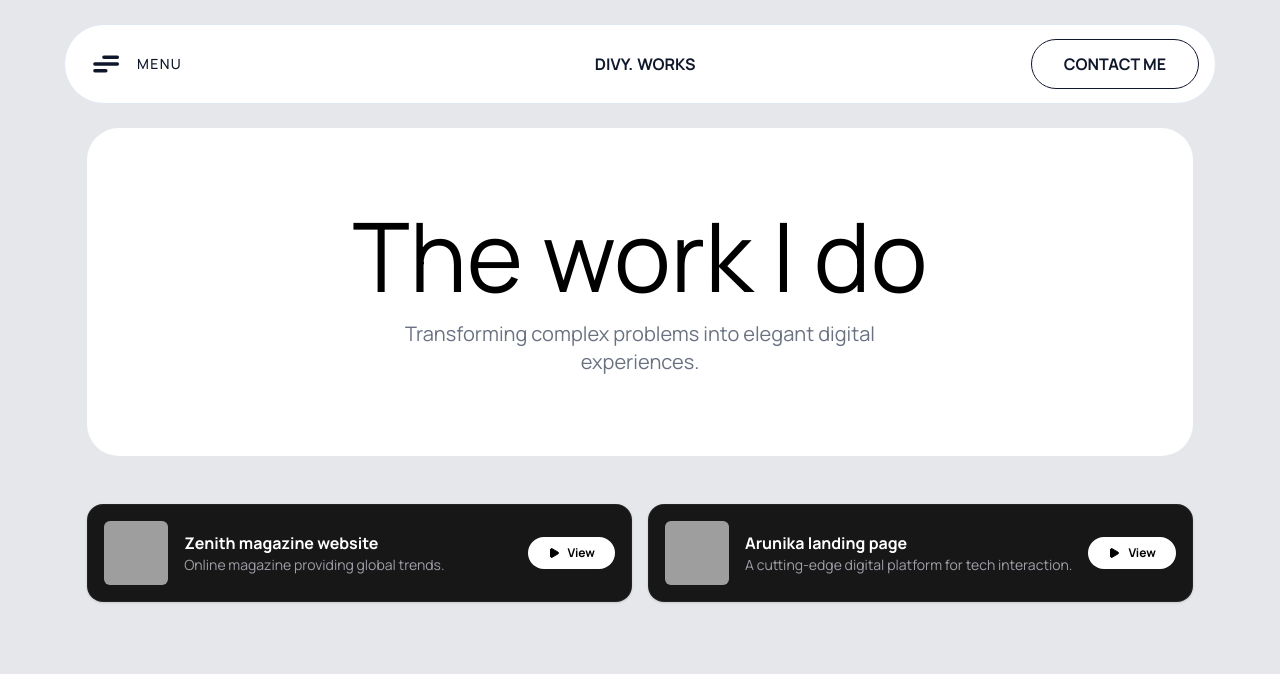
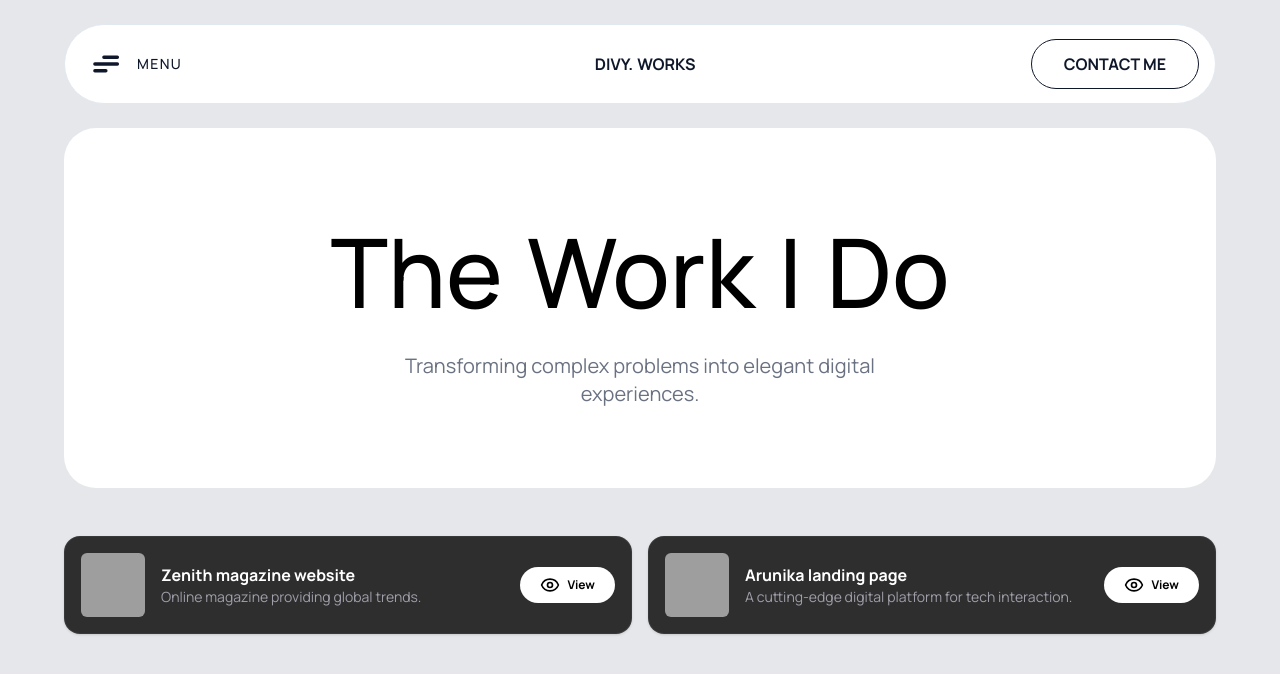
Before and after one commit to Divygupta208/Portfolio, a React (Vite) app: page /works in a window 1280 px wide. Shown: the top 674 px of the page. Built offline with nearby package versions, Linux system fonts and the light colour scheme; grey boxes are pictures that could not be loaded.

Commit message:
fixes/work

```diff
--- a/src/components/works/WorksHero.tsx
+++ b/src/components/works/WorksHero.tsx
@@ -1,7 +1,7 @@
-import React, { useState, useId } from 'react';
-import { motion, AnimatePresence } from 'framer-motion';
-import { ArrowUpRight, X, Play } from 'lucide-react';
-import TextAnimation from '../ui/TextAnimation';
+import React, { useState, useId } from "react";
+import { motion, AnimatePresence } from "framer-motion";
+import { ArrowUpRight, X, Play, Eye } from "lucide-react";
+import TextAnimation from "../ui/TextAnimation";
 
 interface Project {
   id: number;
@@ -12,6 +12,8 @@ interface Project {
   longDescription?: string;
   image: string;
   techStack?: string[];
+  isCodeAvailable?: boolean;
+  isLiveAvailable?: boolean;
 }
 
 const projects: Project[] = [
@@ -21,9 +23,13 @@ const projects: Project[] = [
     year: "2023",
     title: "Zenith magazine website",
     description: "Online magazine providing global trends.",
-        longDescription: "Zenith is a comprehensive digital publishing platform built to handle high-traffic editorial content. It features a custom CMS, real-time analytics, and a fully responsive design tailored for a premium reading experience.",
-        image: "https://images.unsplash.com/photo-1496181133206-80ce9b88a853?auto=format&fit=crop&q=80&w=800",
-        techStack: ["React", "Next.js", "Tailwind CSS", "Framer Motion"]
+    longDescription:
+      "Zenith is a comprehensive digital publishing platform built to handle high-traffic editorial content. It features a custom CMS, real-time analytics, and a fully responsive design tailored for a premium reading experience.",
+    image:
+      "https://images.unsplash.com/photo-1496181133206-80ce9b88a853?auto=format&fit=crop&q=80&w=800",
+    techStack: ["React", "Next.js", "Tailwind CSS", "Framer Motion"],
+    isCodeAvailable: true,
+    isLiveAvailable: true,
   },
   {
     id: 2,
@@ -31,10 +37,14 @@ const projects: Project[] = [
     year: "2022",
     title: "Arunika landing page",
     description: "A cutting-edge digital platform for tech interaction.",
-        longDescription: "Arunika focuses on minimalist aesthetics combined with powerful interactive elements. The landing page uses advanced WebGL transitions and a fluid layout system to engage users from the first second.",
-        image: "https://images.unsplash.com/photo-1517694712202-14dd9538aa97?auto=format&fit=crop&q=80&w=800",
-        techStack: ["TypeScript", "Three.js", "GSAP", "PostCSS"]
-    }
+    longDescription:
+      "Arunika focuses on minimalist aesthetics combined with powerful interactive elements. The landing page uses advanced WebGL transitions and a fluid layout system to engage users from the first second.",
+    image:
+      "https://images.unsplash.com/photo-1517694712202-14dd9538aa97?auto=format&fit=crop&q=80&w=800",
+    techStack: ["TypeScript", "Three.js", "GSAP", "PostCSS"],
+    isCodeAvailable: false,
+    isLiveAvailable: true,
+  },
 ];
 
 export default function WorkHero() {
@@ -42,33 +52,33 @@ export default function WorkHero() {
   const id = useId(); // Unique ID for Framer Motion layout transitions
 
   return (
-        <section className="min-h-screen w-full">
+    <section className="min-h-screen w-full px-4 md:px-6 lg:p-0">
       {/* Header */}
-            <div className="max-w-6xl bg-white py-20 rounded-4xl  mb-12 text-center flex flex-col justify-center items-center">
+      <div className="w-full max-w-6xl mx-auto bg-white py-20 rounded-4xl  mb-12 text-center flex flex-col justify-center items-center">
         <TextAnimation
-                    text="The work I do"
-                    variant="allUp"
+          text="The Work I Do"
+          variant="wordUp"
           delay={0.5}
           trigger={true}
-                    className="mb-2 md:mb-4 text-xl md:text-3xl lg:text-8xl text-black"
+          className="mb-2 md:mb-4 text-4xl md:text-6xl lg:text-8xl text-black font-medium leading-tight"
         />
         <TextAnimation
           text="Transforming complex problems into elegant digital experiences."
           variant="allUp"
           delay={0.7}
           trigger={true}
-                    className="text-gray-500 text-xl max-w-xl mx-auto"
+          className="text-gray-500 text-lg md:text-xl max-w-xl mx-auto"
         />
       </div>
 
       {/* List-Style Grid Section */}
-            <div className="grid grid-cols-1 lg:grid-cols-2 gap-4">
+      <div className="w-full max-w-6xl mx-auto grid grid-cols-1 lg:grid-cols-2 gap-4">
         {projects.map((project) => (
           <motion.div
             layoutId={`card-${project.id}-${id}`}
             key={project.id}
             onClick={() => setActiveProject(project)}
-                        className="bg-black/90 rounded-2xl p-4 flex items-center gap-4 shadow-sm border border-white/5 cursor-pointer hover:bg-black transition-colors group"
+            className="bg-black/80 rounded-2xl p-4 flex items-center gap-4 shadow-sm border border-white/5 cursor-pointer hover:bg-black transition-colors group"
           >
             {/* Tiny Album Art Style Image */}
             <motion.div
@@ -101,7 +111,7 @@ export default function WorkHero() {
             {/* View Button */}
             <div className="shrink-0">
               <button className="bg-white text-black text-xs font-bold px-5 py-2 rounded-full hover:scale-105 transition-transform flex items-center gap-2">
-                                <Play size={12} fill="currentColor" /> View
+                <Eye size={20} /> View
               </button>
             </div>
           </motion.div>
@@ -124,12 +134,12 @@ export default function WorkHero() {
             <div className="fixed inset-0 grid place-items-center z-[100] pointer-events-none p-4">
               <motion.div
                 layoutId={`card-${activeProject.id}-${id}`}
-                                className="w-full max-w-[600px] h-fit max-h-[90vh] flex flex-col bg-white dark:bg-neutral-900 rounded-3xl overflow-hidden shadow-2xl pointer-events-auto"
+                className="w-full max-w-150 h-fit max-h-[80vh] md:max-h-[90vh] flex flex-col bg-white dark:bg-neutral-900 rounded-3xl overflow-hidden shadow-2xl pointer-events-auto"
               >
-                                <div className='relative'>
+                <div className="relative">
                   <motion.div
                     layoutId={`image-${activeProject.id}-${id}`}
-                                        className='w-full aspect-video'
+                    className="w-full h-60 sm:h-72 aspect-video"
                   >
                     <img
                       src={activeProject.image}
@@ -174,10 +184,15 @@ export default function WorkHero() {
 
                   {activeProject.techStack && (
                     <div className="pt-6 border-t border-gray-100 dark:border-zinc-800">
-                                            <h4 className="text-sm font-semibold text-gray-900 dark:text-white mb-3">Technologies</h4>
+                      <h4 className="text-sm font-semibold text-gray-900 dark:text-white mb-3">
+                        Technologies
+                      </h4>
                       <div className="flex flex-wrap gap-2">
                         {activeProject.techStack.map((tech) => (
-                                                    <span key={tech} className="text-xs font-medium text-gray-600 dark:text-zinc-400 bg-gray-50 dark:bg-zinc-800 border border-gray-200 dark:border-zinc-700 px-3 py-1 rounded-full">
+                          <span
+                            key={tech}
+                            className="text-xs font-medium text-gray-600 dark:text-zinc-400 bg-gray-50 dark:bg-zinc-800 border border-gray-200 dark:border-zinc-700 px-3 py-1 rounded-full"
+                          >
                             {tech}
                           </span>
                         ))}
@@ -185,13 +200,23 @@ export default function WorkHero() {
                     </div>
                   )}
 
-                                    <div className="mt-8">
+                  <div className="mt-8 flex flex-col sm:flex-row gap-4">
+                    {activeProject.isCodeAvailable && (
                       <button
                         className="w-full bg-black text-white py-4 rounded-xl font-medium hover:bg-neutral-800 transition-colors flex items-center justify-center gap-2"
-                                            onClick={() => window.open('#', '_blank')}
+                        onClick={() => window.open("#", "_blank")}
                       >
-                                            View Project <ArrowUpRight className="w-4 h-4" />
+                        Code <ArrowUpRight className="w-4 h-4" />
                       </button>
+                    )}
+                    {activeProject.isLiveAvailable && (
+                      <button
+                        className="w-full bg-black text-white py-4 rounded-xl font-medium hover:bg-neutral-800 transition-colors flex items-center justify-center gap-2"
+                        onClick={() => window.open("#", "_blank")}
+                      >
+                        Visit <ArrowUpRight className="w-4 h-4" />
+                      </button>
+                    )}
                   </div>
                 </div>
               </motion.div>
--- a/src/pages/Layout.tsx
+++ b/src/pages/Layout.tsx
@@ -76,7 +76,7 @@ const Layout: React.FC = () => {
       <div className="relative flex flex-col items-center justify-center z-10 bg-main-bg mb-[500px] md:mb-[600px] rounded-b-[40px]">
         <Header />
 
-        <main className="grow pt-32 pb-20 max-w-7xl mx-auto min-h-screen">
+        <main className="w-full grow pt-32 pb-20 max-w-6xl mx-auto min-h-screen">
           <Outlet />
         </main>
       </div>
```
Also changed, not shown: src/components/about/MySkills.tsx (+26 -11 lines). Lines whose indentation alone changed are shown as unchanged.
